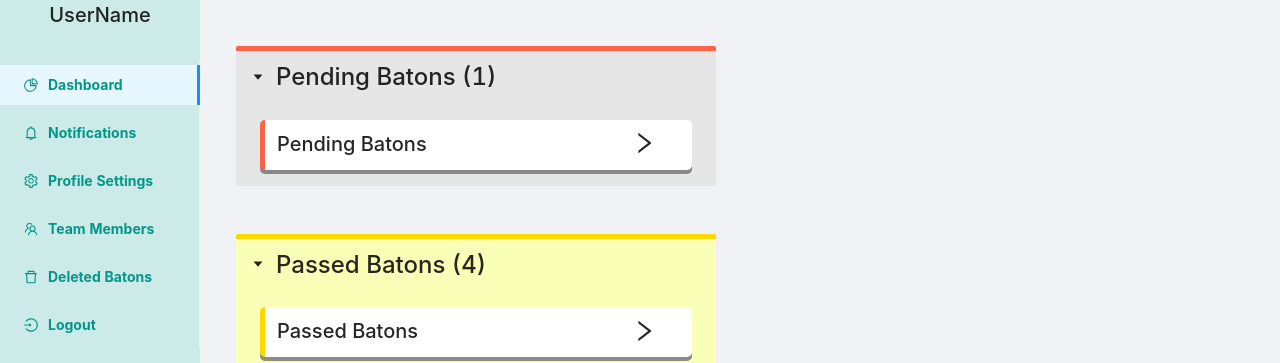
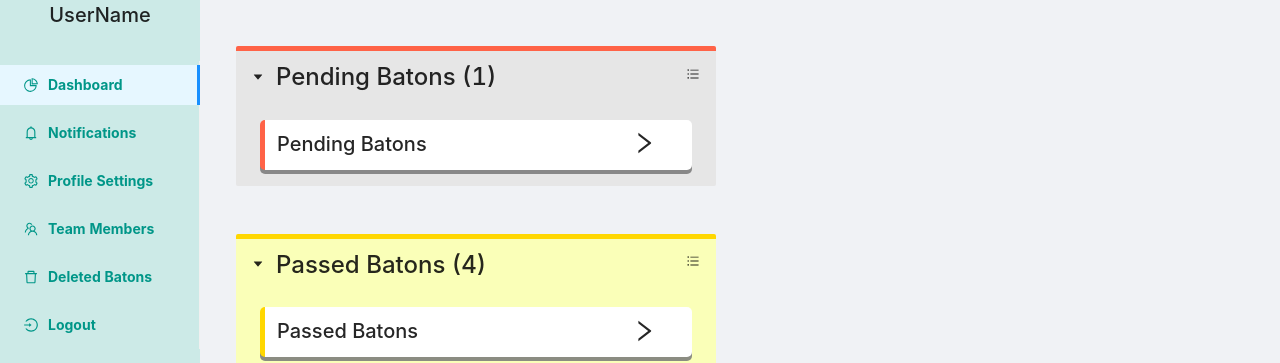
Before and after one commit to Ibrahim-Arif/dasmooth-project, a React (Create React App) app: page /dashboard/main in a window 1280 px wide. Shown: the part 171-534 px from the top of the page. Built offline with nearby package versions, Linux system fonts and the light colour scheme.

Commit message:
icon added

```diff
--- a/src/components/Collapseable/Collapseable.js
+++ b/src/components/Collapseable/Collapseable.js
@@ -1,7 +1,11 @@
 import React from "react";
 import { Collapse } from "antd";
 import { Container } from "react-bootstrap";
-import { CaretRightOutlined, RightOutlined } from "@ant-design/icons";
+import {
+  CaretRightOutlined,
+  RightOutlined,
+  BarsOutlined,
+} from "@ant-design/icons";
 import styledComponents from "styled-components";
 
 const { Panel } = Collapse;
@@ -22,6 +26,8 @@ export default function Collapseable({
       className="site-collapse-custom-collapse"
       bgcolor={bgColor}
       bordercolor={borderColor}
+
+      // expandIconPosition="right"
     >
       <Panel
         header={
@@ -31,6 +37,16 @@ export default function Collapseable({
         }
         key="1"
         className="site-collapse-custom-panel"
+        extra={
+          <BarsOutlined
+            color="black"
+            size={24}
+            onClick={(event) => {
+              // If you don't want click extra trigger collapse, you can prevent this:
+              event.stopPropagation();
+            }}
+          />
+        }
       >
         {/* Panel Items */}
         <PanelItem
@@ -57,6 +73,7 @@ export default function Collapseable({
 const CustomCollapse = styledComponents(Collapse)`
     background-color: ${({ bgcolor }) => bgcolor};
     border-top: 5px solid ${({ bordercolor }) => bordercolor};
+    position: relative;
 `;
 const PanelItem = styledComponents.div`
     border-left: 5px solid ${({ bordercolor }) => bordercolor};
--- a/src/components/DateTimeSelection/DateTimeSelection.js
+++ b/src/components/DateTimeSelection/DateTimeSelection.js
@@ -59,6 +59,7 @@ export default function DateTimeSelection({
           onChange={onChange}
           size="large"
           className="col-12"
+          inputReadOnly
         />
       </div>
 
--- a/src/pages/Dashboard.js
+++ b/src/pages/Dashboard.js
@@ -27,12 +27,12 @@ import "./dashboard.css";
 export default function Dashboard() {
   const [mode, setMode] = useState(0);
   const [isModalVisible, setIsModalVisible] = useState(false);
+  const showModal = () => {
+    setIsModalVisible(true);
+  };
   const [activeTitle, setActiveTitle] = useState("");
   const [activeComponent, setActiveComponent] = useState(null);
   const [activeItemIndex, setActiveItemIndex] = useState(-1);
-  const showModal = () => {
-    setIsModalVisible(true);
-  };
   const [teamMemberData, setTeamMemberData] = useState({
     text: "Select a team member",
     icon: <UserOutlined />,
```
